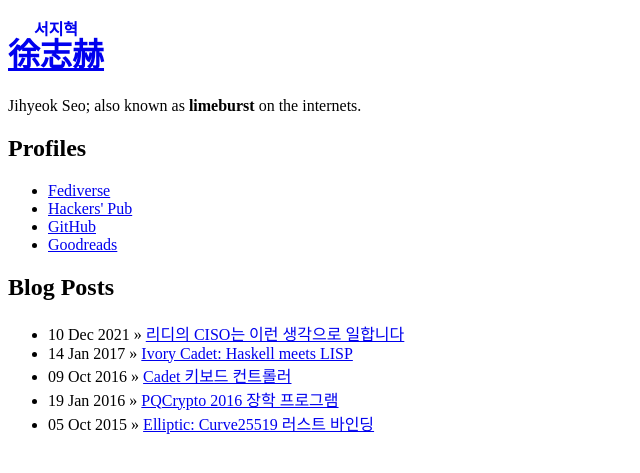
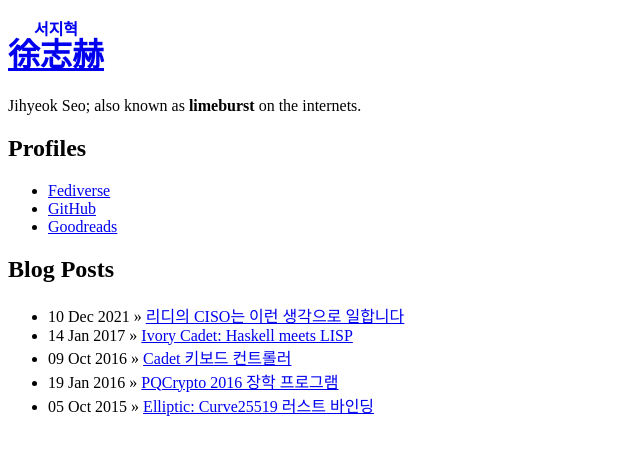
Before and after one commit to limeburst/limeburst.github.io, a Jekyll site: the page built from index.html, in a window 1280 px wide. Shown: the top 473 px of the page, without its empty margins (0-640 px from the left). Built offline with Jekyll 4.4.1, drawn with Linux system fonts in a browser that asks for light colours.

Commit message:
Update index.html

```diff
--- a/index.html
+++ b/index.html
@@ -7,8 +7,7 @@
 
 <h2>Profiles</h2>
 <ul>
-  <li><a href="https://mastodon.social/@limeburst">Fediverse</a></li>
-  <li><a href="https://hackers.pub/@jihyeok" rel="me">Hackers' Pub</a></li>
+  <li><a href="https://hackers.pub/@jihyeok" rel="me">Fediverse</a></li>
   <li><a href="https://github.com/limeburst">GitHub</a></li>
   <li><a href="https://goodreads.com/limeburst">Goodreads</a></li>
 </ul>
```
